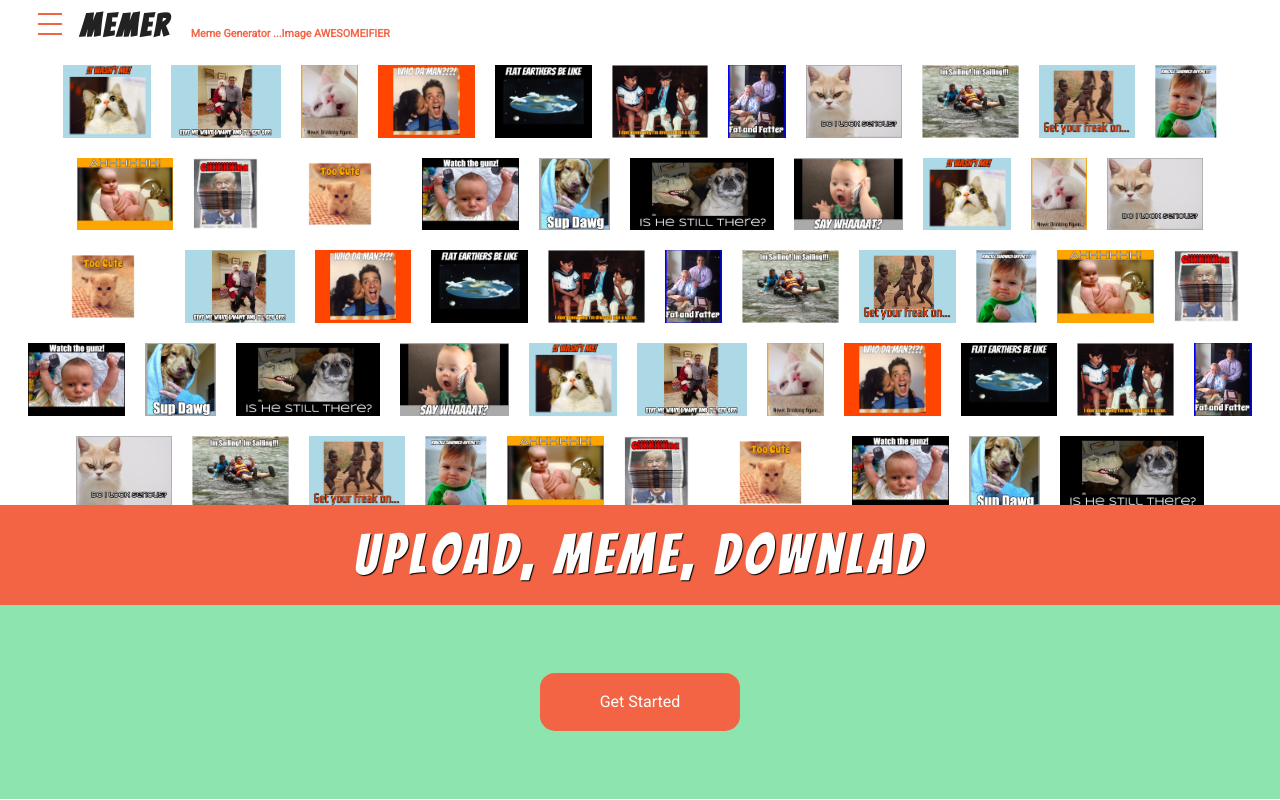
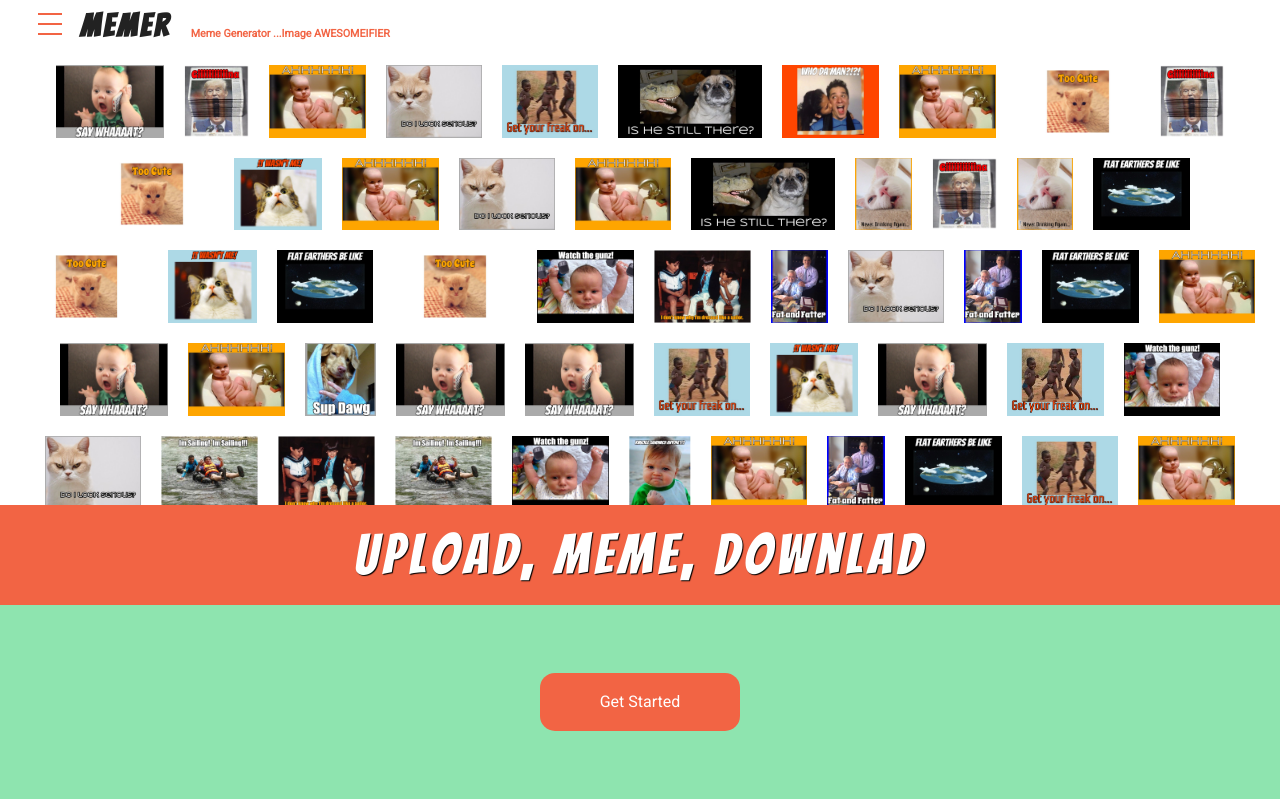
Before and after one commit to matthewmp/memer, a React (Create React App) app: page / in a window 1280 px wide. Built offline with nearby package versions, Linux system fonts and the light colour scheme; a web font is replaced by a local one.

Commit message:
created images component

```diff
--- /dev/null
+++ b/src/components/Img.js
@@ -0,0 +1,9 @@
+import React from 'react';
+
+export default class Img extends React.Component{
+	render(){
+		return (
+			<img className="slide" src={this.props.src} onLoad={this.props.load} alt="meme" />
+		)
+	}
+}
--- a/src/components/Slideshow.js
+++ b/src/components/Slideshow.js
@@ -1,5 +1,6 @@
 import React from 'react';
 
+import Img from './Img';
 import Spinner from './Spinner';
 import '../css/slideshow.css';
 
@@ -12,76 +13,27 @@ export default class Slideshow extends React.Component{
 	}
 
 	inc = () => {
-
+		if(this.state.loaded > 54){return}
 		this.setState({
 			loaded: this.state.loaded + 1
 		})
 	}
 
 	render(){
-		console.log(this.state);
-		let spinerOrSlider = this.state.loaded >= 56 ? undefined : <Spinner />;
+		let spinerOrSlider = this.state.loaded > 54 ? undefined : <Spinner />;
+		let images = [];
+		for(let i = 0; i < 56; i++){
+			let ranNum = Math.ceil(Math.random(1) * 18);
+			images.push(<Img src={require(`../images/${ranNum}meme.jpg`)} load={this.inc} key={i} />);
+		}
+
+		console.log(this.state.loaded)
 		return(
+
 			<section className="slideshow-container">
 				{spinerOrSlider}
 				<div className="slider">
-					<img className="slide" src={require('../images/1meme.jpg')} onLoad={this.inc}/>
-					<img className="slide" src={require('../images/5meme.jpg')} onLoad={this.inc} />
-					<img className="slide" src={require('../images/2meme.jpg')} onLoad={this.inc} />
-					<img className="slide" src={require('../images/6meme.jpg')} onLoad={this.inc} />
-					<img className="slide" src={require('../images/7meme.jpg')} onLoad={this.inc} />
-					<img className="slide" src={require('../images/8meme.jpg')} onLoad={this.inc} />
-					<img className="slide" src={require('../images/9meme.jpg')} onLoad={this.inc} />
-					<img className="slide" src={require('../images/3meme.jpg')} onLoad={this.inc} />
-					<img className="slide" src={require('../images/10meme.jpg')} onLoad={this.inc} />
-					<img className="slide" src={require('../images/11meme.jpg')} onLoad={this.inc} />
-					<img className="slide" src={require('../images/12meme.jpg')} onLoad={this.inc} />
-					<img className="slide" src={require('../images/13meme.jpg')} onLoad={this.inc} />
-					<img className="slide" src={require('../images/14meme.jpg')} onLoad={this.inc} />
-					<img className="slide" src={require('../images/4meme.jpg')} onLoad={this.inc} />
-					<img className="slide" src={require('../images/15meme.jpg')} onLoad={this.inc} />
-					<img className="slide" src={require('../images/16meme.jpg')} onLoad={this.inc} />
-					<img className="slide" src={require('../images/17meme.jpg')} onLoad={this.inc} />
-					<img className="slide" src={require('../images/18meme.jpg')} onLoad={this.inc} />
-					<img className="slide" src={require('../images/1meme.jpg')} onLoad={this.inc} />
-					<img className="slide" src={require('../images/2meme.jpg')} onLoad={this.inc} />
-					<img className="slide" src={require('../images/3meme.jpg')} onLoad={this.inc} />
-					<img className="slide" src={require('../images/4meme.jpg')} onLoad={this.inc} />
-					<img className="slide" src={require('../images/5meme.jpg')} onLoad={this.inc} />
-					<img className="slide" src={require('../images/6meme.jpg')} onLoad={this.inc} />
-					<img className="slide" src={require('../images/7meme.jpg')} onLoad={this.inc} />
-					<img className="slide" src={require('../images/8meme.jpg')} onLoad={this.inc} />
-					<img className="slide" src={require('../images/9meme.jpg')} onLoad={this.inc} />
-					<img className="slide" src={require('../images/10meme.jpg')} onLoad={this.inc} />
-					<img className="slide" src={require('../images/11meme.jpg')} onLoad={this.inc} />
-					<img className="slide" src={require('../images/12meme.jpg')} onLoad={this.inc} />
-					<img className="slide" src={require('../images/13meme.jpg')}  onLoad={this.inc}/>
-					<img className="slide" src={require('../images/14meme.jpg')}  onLoad={this.inc}/>
-					<img className="slide" src={require('../images/15meme.jpg')} onLoad={this.inc} />
-					<img className="slide" src={require('../images/16meme.jpg')} onLoad={this.inc} />
-					<img className="slide" src={require('../images/17meme.jpg')}  onLoad={this.inc} />
-					<img className="slide" src={require('../images/18meme.jpg')}  onLoad={this.inc} />
-					<img className="slide" src={require('../images/1meme.jpg')}  onLoad={this.inc} />
-					<img className="slide" src={require('../images/5meme.jpg')}  onLoad={this.inc} />
-					<img className="slide" src={require('../images/2meme.jpg')}  onLoad={this.inc} />
-					<img className="slide" src={require('../images/6meme.jpg')}  onLoad={this.inc} />
-					<img className="slide" src={require('../images/7meme.jpg')}  onLoad={this.inc} />
-					<img className="slide" src={require('../images/8meme.jpg')}  onLoad={this.inc} />
-					<img className="slide" src={require('../images/9meme.jpg')}  onLoad={this.inc} />
-					<img className="slide" src={require('../images/3meme.jpg')}  onLoad={this.inc} />
-					<img className="slide" src={require('../images/10meme.jpg')}  onLoad={this.inc} />
-					<img className="slide" src={require('../images/11meme.jpg')}  onLoad={this.inc} />
-					<img className="slide" src={require('../images/12meme.jpg')}  onLoad={this.inc} />
-					<img className="slide" src={require('../images/13meme.jpg')}  onLoad={this.inc} />
-					<img className="slide" src={require('../images/14meme.jpg')}  onLoad={this.inc} />
-					<img className="slide" src={require('../images/4meme.jpg')}  onLoad={this.inc} />
-					<img className="slide" src={require('../images/15meme.jpg')}  onLoad={this.inc} />
-					<img className="slide" src={require('../images/16meme.jpg')}  onLoad={this.inc} />
-					<img className="slide" src={require('../images/17meme.jpg')}  onLoad={this.inc} />
-					<img className="slide" src={require('../images/18meme.jpg')}  onLoad={this.inc} />
-					<img className="slide" src={require('../images/1meme.jpg')}  onLoad={this.inc} />
-					<img className="slide" src={require('../images/2meme.jpg')}  onLoad={this.inc} />
-
+					{images}
 				</div>
 			</section>
 		)
--- a/src/components/Stroke.js
+++ b/src/components/Stroke.js
@@ -8,12 +8,10 @@ class Stroke extends React.Component{
 
 	setStroke = () => {
 		let stroke = this.refs.stroke.value;
-		console.log(stroke);
 		this.props.dispatch(actions.edit_stroke(stroke))
 	}
 
 	render() {
-		console.log('state: ', this.props.state);
 		return(
 			<section className="select-stroke">
 			<div className="x-close" onClick={this.props.toggle}>X</div>
@@ -33,9 +31,6 @@ class Stroke extends React.Component{
 }
 
 const mapStateToProps = (state, props) => ({
-	// fontSize: state.fontSize,
-	// posX: state.posX,
-	// posY: state.posY
 	state: state
 });
 
--- a/src/css/menu.css
+++ b/src/css/menu.css
@@ -67,7 +67,7 @@
 }
 
 .gh{
-	border-top: 1px solid white;
+	border-top: 3px solid white;
     padding-top: 25px;
 }
 
--- a/src/css/spinner.css
+++ b/src/css/spinner.css
@@ -3,7 +3,7 @@
   position: absolute;
   width: 100vw;
   height: calc(100vh - 45px);
-  background: rgba(255, 255, 255, 0.9);
+  background: rgba(255, 255, 255, 1);
 }
 
 #cont{
```
